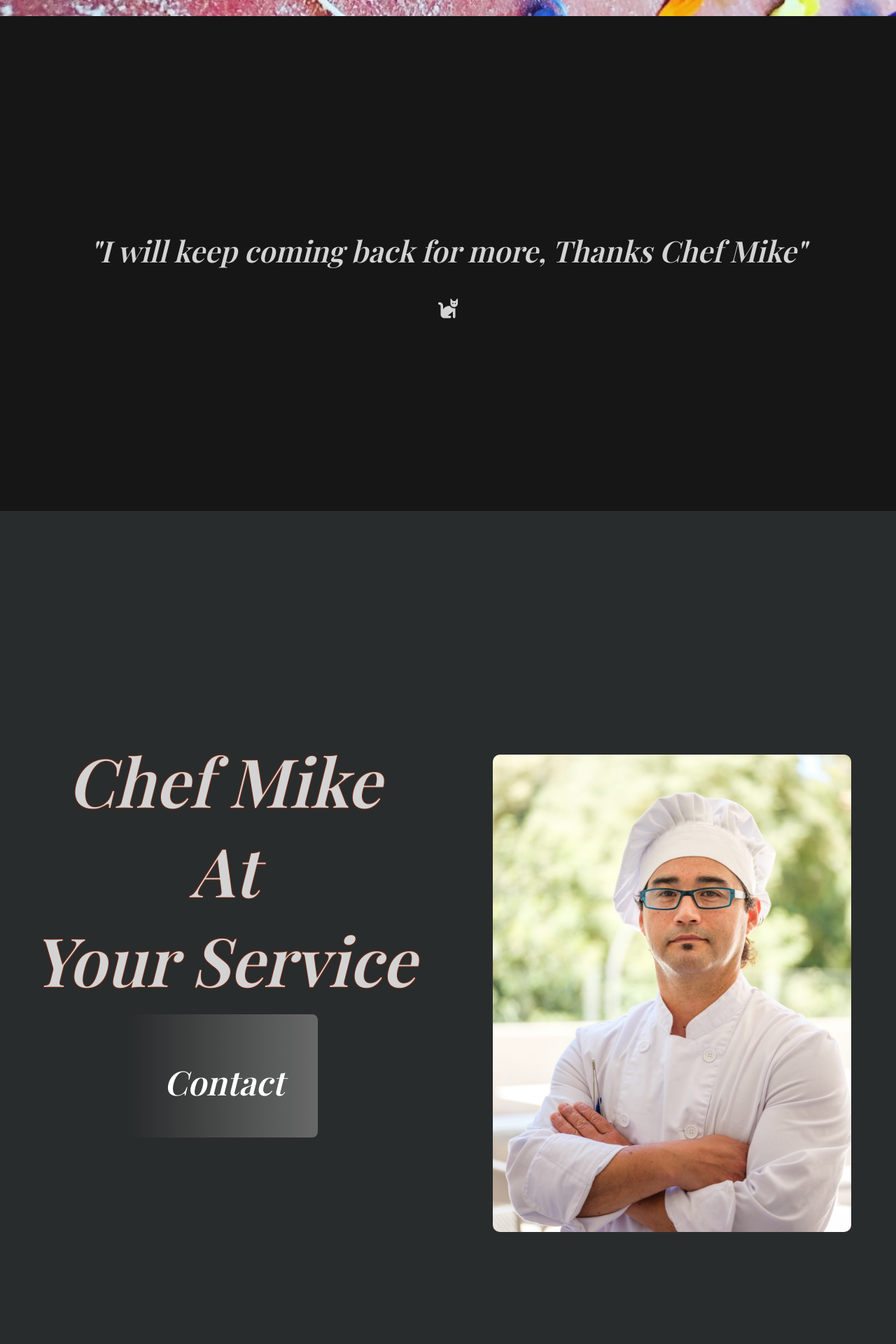
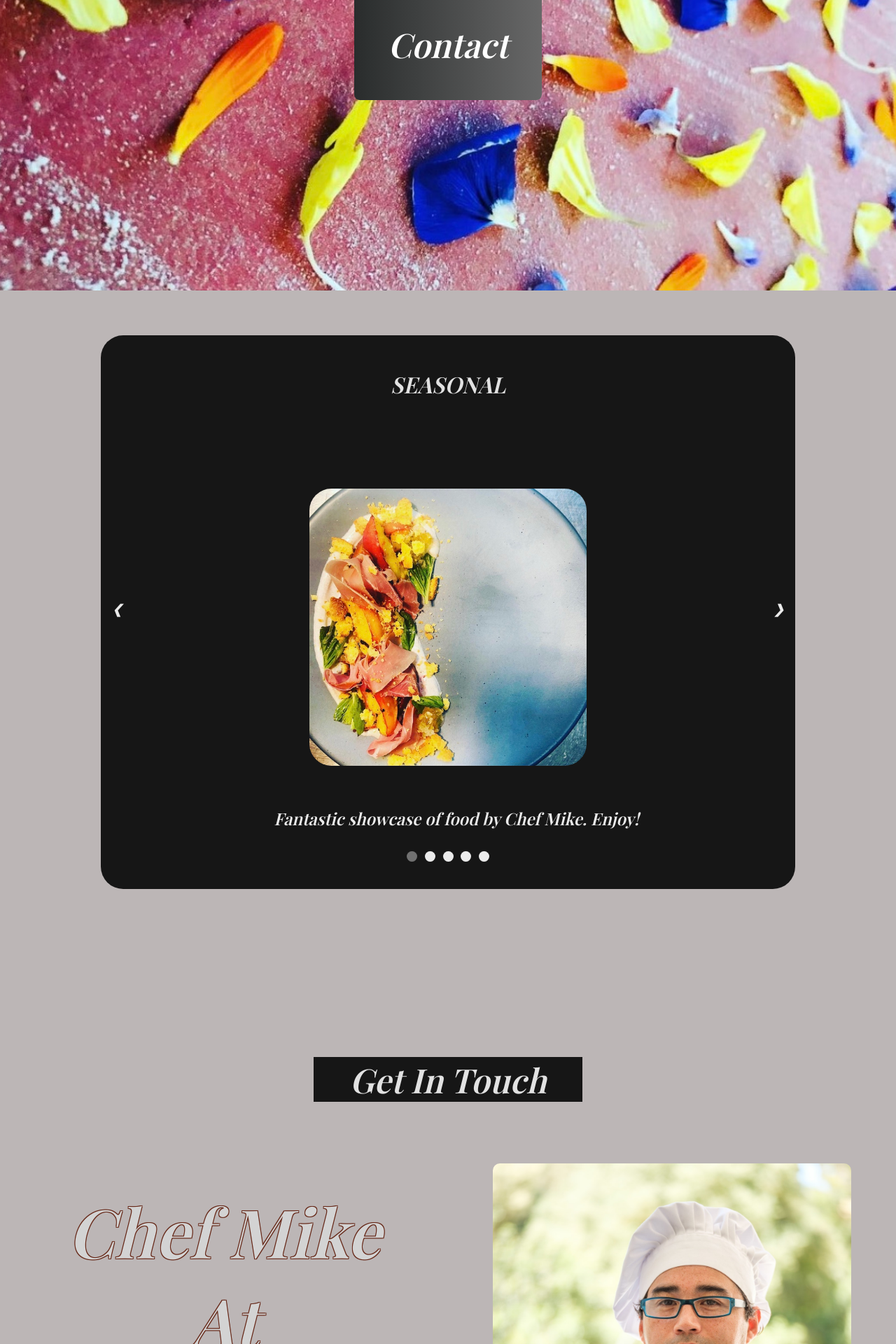
Before and after one commit to rsoria21/ChefEvan, a PHP site: page / in a window 1280 px wide. Shown: the part 4200-6120 px from the top of the page at 70% size. Run offline with PHP 8.4, Linux system fonts and the light colour scheme; some libraries are stand-ins or nearby versions; some web fonts are replaced.

Commit message:
Added extra detail

```diff
--- a/index.html
+++ b/index.html
@@ -12,6 +12,7 @@
     <link href="https://fonts.googleapis.com/css2?family=Playfair+Display:ital,wght@0,600;1,500&display=swap"
       rel="stylesheet">
     <title>Chef Mike</title>
+    <link rel="shortcut icon" type="image/png" href="/Images/favicon.png" />
   </head>
   <body>
     <!-- header start -->
@@ -24,9 +25,10 @@
     <!-- navbar start -->
 
     <div id="navbar" class="topnav">
-      <a class="active" href="#home">Home</a>
-      <a class="move-right" href="#Cakes">Recipes</a>
-      <a class="move-right" href="#contact">Contact</a>
+      <a class="active" href="#home">HOME</a>
+      <a class="move-right" href="#contact">CONTACT</a>
+      <a class="move-right" href="#contact">ABOUT</a>
+      <a class="move-right" href="#Cakes">RECIPES</a>
       <a href="javascript:void(0);" class="icon" onclick="responsiveNav()">
         <i class="fas fa-bars"></i>
       </a>
@@ -35,20 +37,13 @@
     <!-- navbar end -->
 <!-- featured start -->
     <section id="featured">
-      <h2 class="feature-heading">Wide range in options</h2>
+      <h2 class="feature-heading">ABOUT THE CHEF</h2>
       <div class="featured-sections">
         <div class="featured-text-section">
-          <img class="featured-img" src="/Images/IMG_0264.jpg" alt="" srcset="">
-          <p class="feature-text">This delicous meal will bring a sille to your face. Made with fresh ingrediant scourced from a local market to your table. Check out the recipe today.</p>
-          <a class="feature-btn" href="/comingSoon.html">Recipes</a>
+          <img class="featured-img" src="/Images/chef.jpg" alt="" srcset="">
+          <p class="feature-text">This is culinary professional Chef Mike. After 10 years of Lorem ipsum dolor sit amet consectetur adipisicing elit. Quis optio illo consequatur, explicabo nulla illum ullam alias hic exercitationem fugit cum recusandae ut aspernatur commodi itaque sapiente aut dolorum labore.</p>
           </div>
         </div>
-
-        <!-- <img class="featured-img" src="/Images/IMG_0264.jpg" alt="" srcset="">
-      </div> -->
-
-
-
     </section>
     <!-- featured end -->
 
@@ -105,26 +126,57 @@
 
     <!-- reviews -->
     <section id="reviews">
-      <div class="mySlides">
-        <h1>
-          <i>"Wow! Great recipes, keep it up "</i>
-        </h1>
-        <i class="fab fa-angellist"></i>
-        <!-- <img class="skill-image" src="" alt="img" /> -->
+      <div class="slideshow-container">
+        <h2 class="slides-heading">SEASONAL</h2>
+        <!-- Full-width images with number and caption text -->
+        <div class="slides fade">
+          <img class="skill-image" src="/Images/halfPlate.jpg" />
+          <div class="text">
+            Fantastic showcase of food by Chef Mike. Enjoy!
           </div>
-      <div class="mySlides">
-        <h1>
-          <i>"So easy to follow along with the recipes, I love it."</i>
-        </h1>
-        <i class="fas fa-award"></i>
-        <!-- <img class="skill-image" src="" alt="img" /> -->
         </div>
-      <div class="mySlides">
-        <h1>
-          <i>"I will keep coming back for more, Thanks Chef Mike"</i>
-        </h1>
-        <i class="fas fa-cat"></i>
-        <!-- <img class="skill-image" src="" alt="img" /> -->
+
+        <div class="slides fade">
+          <img class="skill-image" src="/Images/yellowblack.jpg" />
+          <div class="text">
+            Fantastic showcase of food by Chef Mike. Enjoy!
+          </div>
+        </div>
+
+        <div class="slides fade">
+          <img class="skill-image" src="/Images/ceggs.jpg" />
+          <div class="text">
+            Fantastic showcase of food by Chef Mike. Enjoy!
+          </div>
+        </div>
+
+        <div class="slides fade">
+          <img class="skill-image" src="/Images/IMG_0184.jpg" />
+          <div class="text">
+            Fantastic showcase of food by Chef Mike. Enjoy!
+          </div>
+        </div>
+
+        <div class="slides fade">
+          <img class="skill-image" src="/Images/Item-one.jpg" />
+          <div class="text">
+            Fantastic showcase of food by Chef Mike. Enjoy!
+          </div>
+        </div>
+
+        <!-- Next and previous buttons -->
+        <a class="prev" onclick="plusSlides(-1)">&#10094;</a>
+        <a class="next" onclick="plusSlides(1)">&#10095;</a>
+      </div>
+      <!-- <br /> -->
+
+      <!-- The dots/circles -->
+      <div class="circles">
+        <span class="dot" onclick="currentSlide(1)"></span>
+        <span class="dot" onclick="currentSlide(2)"></span>
+        <span class="dot" onclick="currentSlide(3)"></span>
+        <span class="dot" onclick="currentSlide(4)"></span>
+        <span class="dot" onclick="currentSlide(5)"></span>
       </div>
     </section>
 
@@ -132,12 +184,15 @@
 
     <!-- contact -->
     <section id="contact">
+      <h2 class="contact-header">Get In Touch</h2>
+      <div class="contact">
         <div class="contact-section">
           <h2 class="header-text">Chef Mike</br>At</br>Your Service</h2>
           <a href="/comingSoon.html" class="cta-btn padding-top"><span>Contact</span></a>
         </div>
         <div class="contact-section">
           <img class="contact-img" src="/Images/chef.jpg" alt="Image of Chef Mike">
+        </div>
       </div>
     </section>
     <!-- contact end  -->
@@ -148,7 +203,7 @@
         <a href="#" class="fa fa-facebook"></a>
         <a href="#" class="fa fa-twitter"></a>
         <a href="#" class="fa fa-instagram"></a>
-        <h4> &copy Chef Mike 2021</h4>
+        <h4 class="footer-text"> &copy Chef Mike 2021 Made by <a class="footer-link" href="https://ricksoria.com/" target="_blank">RickSoria</a></h4>
       </footer>
     </section>
     <!-- footer end -->
--- a/styles.css
+++ b/styles.css
@@ -1,12 +1,13 @@
 body {
   margin: 0;
   padding: 0;
-  background-color: #161616;
+  background-color: #a39a9ab7;
   color: rgb(211, 211, 211);
   font-size: 28px;
   font-family: "Playfair Display", serif;
   font-style: italic;
   box-sizing: border-box;
+  text-align: center;
 }
 
 /* header begining */
@@ -36,9 +37,10 @@
   text-shadow: -1px -1px 0 rgb(102, 40, 24), 1px -1px 0 rgb(102, 40, 24),
     -1px 1px 0 rgb(102, 40, 24), 1px 1px 0 rgb(102, 40, 24);
   font-size: 6rem;
+  margin-top: 2rem;
 }
 
-.header-btn {
+/* .header-btn {
   text-decoration: none;
   border: 4px solid rgb(205, 252, 240);
   border-radius: 10px;
@@ -352,46 +353,181 @@
 }
 /* call to action end */
 
-/* reviews */
+/* Slides */
 
 #reviews {
-  padding: 12rem 0;
+  padding: 2rem 0;
+  background-color: #161616;
+  margin: 4rem 9rem;
+  border-radius: 2rem;
+}
+.skill-image {
+  width: 40%;
+  padding: 5rem;
+  border-radius: 20%;
+  margin: 20px;
 }
 
+.slideshow-container {
+  /* max-width: 1000px; */
+  position: relative;
+  margin: auto;
+}
+.slides-heading {
+  font-size: 2rem;
+  color: #e2e2e2;
+  width: 30%;
+  margin: 1rem auto 1.75rem auto;
+}
+
+@media screen and (max-width: 700px) {
+  #reviews {
+    padding: 1.5rem 0;
+    margin: 5rem 2rem;
+  }
+  .skill-image {
+    width: 60%;
+  }
+  .slides-heading {
+    color: #e2e2e2;
+    background-color: #161616;
+    width: 40%;
+    margin: 1rem auto 1.75rem auto;
+  }
+}
+
+/* Hide the images by default */
 .mySlides {
   display: none;
-  padding: 5rem 6rem;
   text-align: center;
 }
 
-.skill-image {
-  width: 10%;
-  border-radius: 100%;
-  margin: 20px;
+/* Next & previous buttons */
+.prev,
+.next {
+  cursor: pointer;
+  position: absolute;
+  top: 50%;
+  width: auto;
+  margin-top: -22px;
+  padding: 16px;
+  color: #ebebeb;
+  font-weight: bold;
+  font-size: 18px;
+  transition: 0.6s ease;
+  border-radius: 0 3px 3px 0;
+  user-select: none;
 }
 
-@media screen and (max-width: 700px) {
-  .mySlides {
-    margin-top: 10rem;
+/* Position the "next button" to the right */
+.next {
+  right: 0;
+  border-radius: 3px 0 0 3px;
+}
+.prev {
+  left: 0;
+  border-radius: 3px 0 0 3px;
+}
+
+/* On hover, add a black background color with a little bit see-through */
+.prev:hover,
+.next:hover {
+  background-color: rgba(0, 0, 0, 0.8);
+  color: #c0c0c0;
+}
+
+/* Caption text */
+.text {
+  color: #ebebeb;
+  font-size: 1.5rem;
+  padding: 8px 12px;
+  position: absolute;
+  bottom: 8px;
+  width: 100%;
+  text-align: center;
+}
+
+/* Number text (1/3 etc) */
+/* .numbertext {
+  color: #f2f2f2;
+  font-size: 12px;
+  padding: 8px 12px;
+  position: absolute;
+  top: 0;
+} */
+
+/* The dots/bullets/indicators */
+.dot {
+  cursor: pointer;
+  height: 15px;
+  width: 15px;
+  margin: 0 2px;
+  background-color: #ebebeb;
+  border-radius: 50%;
+  display: inline-block;
+  transition: background-color 0.6s ease;
+}
+
+.active,
+.dot:hover {
+  background-color: #717171;
+}
+
+/* dots/Circles */
+.circles {
+  text-align: center;
+}
+/* Fading animation */
+.fade {
+  -webkit-animation-name: fade;
+  -webkit-animation-duration: 1.5s;
+  animation-name: fade;
+  animation-duration: 1.5s;
+}
+
+@-webkit-keyframes fade {
+  from {
+    opacity: 0.4;
   }
-  .skill-image {
-    width: 50%;
+  to {
+    opacity: 1;
   }
 }
 
-/* reviews end */
+@keyframes fade {
+  from {
+    opacity: 0.4;
+  }
+  to {
+    opacity: 1;
+  }
+}
+
+/* Slides End */
 
 /* contact */
-#contact {
+.contact-header {
+  font-size: 3rem;
+  color: #e2e2e2;
+  background-color: #161616;
+  width: 30%;
+  margin: 15rem auto 0.5rem auto;
+}
+.contact {
   display: flex;
   flex-direction: row;
   justify-content: space-around;
   flex-flow: wrap;
-  padding: 15rem 0;
-  background-color: #292c2c;
+  padding: 5rem 0 10rem 0;
+  /* background-color: #292c2c; */
 }
 @media screen and (max-width: 700px) {
-  #contact {
+  .contact-header {
+    font-size: 1.55rem;
+    width: 40%;
+    margin: 10rem auto 0.5rem auto;
+  }
+  .contact {
     flex-direction: column-reverse;
   }
 }
@@ -404,7 +540,6 @@
 }
 
 .contact-img {
-  margin-top: 6.75rem;
   width: 80%;
   border-radius: 10px;
 }
```
Also changed, not shown: other parts of index.html (+31 -5 lines), other parts of styles.css (+80 -76 lines), script.js (+29 -13 lines), Images/berries.jpg (renamed from Images/IMG_0264.jpg), Images/ceggs.jpg (renamed from Images/IMG_0269.jpg), Images/favicon.png (added), Images/glossc.jpg (renamed from Images/IMG_0260.jpg), Images/halfPlate.jpg (renamed from Images/IMG_0186.jpg), Images/seggs.jpg (renamed from Images/IMG_0268.jpg), Images/yellowblack.jpg (renamed from Images/IMG_0266.jpg). Lines whose indentation alone changed are shown as unchanged.
